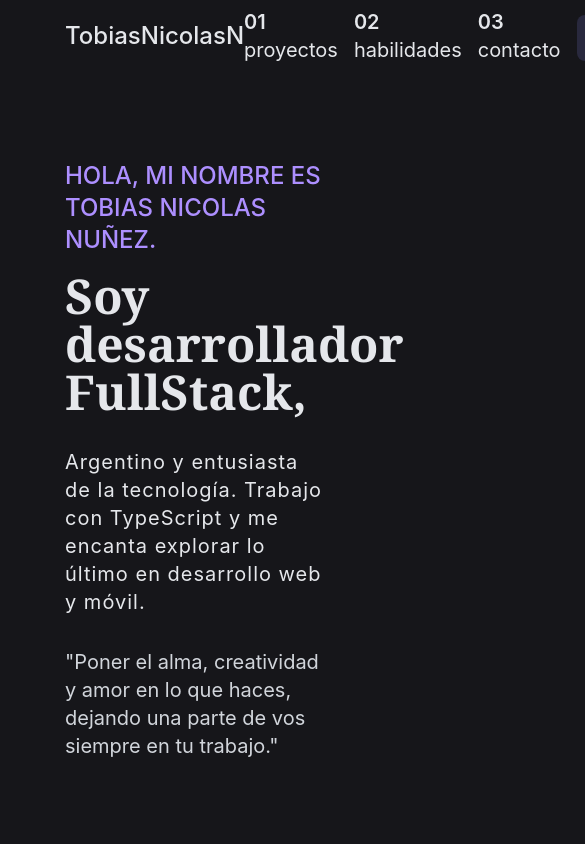
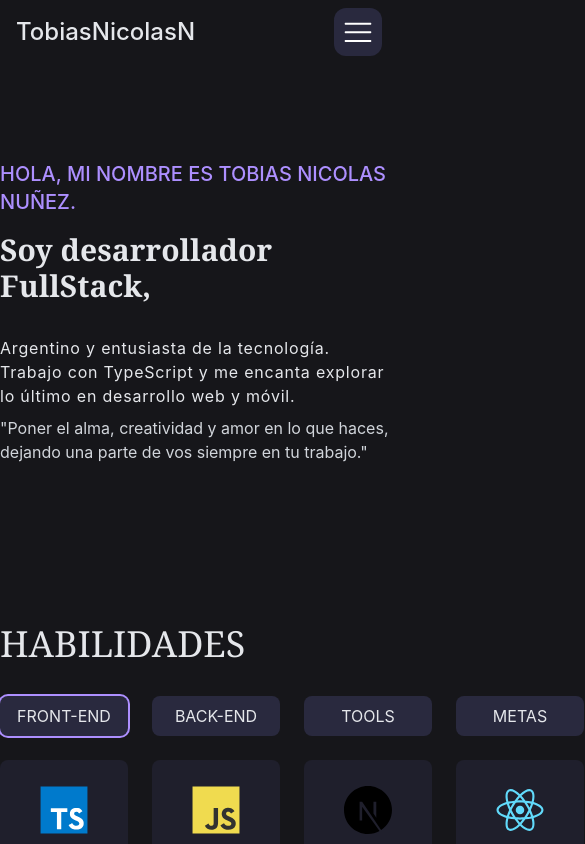
Before and after one commit to tobiasNicolasN/tobiasNPortfolio, a Next.js app: page / in a window 390 px wide. Shown: the top 844 px of the page, 585 px wide, since content can reach past the window. Built offline with nearby package versions, Linux system fonts and the light colour scheme; what tailwindcss-animated would draw is missing.

Commit message:
Responsive desing started

```diff
--- a/app/layout.tsx
+++ b/app/layout.tsx
@@ -19,6 +19,7 @@ export default function RootLayout({
   return (
     <html lang="en">
       <head>
+        <meta name="viewport" content="width=device-width, initial-scale=1.0" />
         <link rel="icon" href="favicon.ico" />
       </head>
       <body className={inter.className}>
--- a/app/page.tsx
+++ b/app/page.tsx
@@ -21,35 +21,35 @@ export default function Home() {
     <div>
       <NavBar />
       <div className="w-full flex flex-col items-center mt-40">
-        <main className="flex w-8/12 flex-col justify-center font-sans">
+        <main className="flex w-full md:w-8/12 flex-col justify-center font-sans">
           <div className="animate-fade-right animate-once animate-duration-[400ms] animate-delay-100 animate-ease-in">
             <Link
               href="/about"
-              className="text-2xl font-sans text-second hover:text-offset-second duration-300 font-medium inline"
+              className="text-xl md:text-2xl font-sans text-second hover:text-offset-second duration-300 font-medium inline"
             >
               {lang
                 ? 'HOLA, MI NOMBRE ES TOBIAS NICOLAS NUÑEZ.'
                 : 'HELLO, MY NAME IS TOBIAS NICOLAS NUÑEZ.'}
             </Link>
           </div>
-          <h1 className="text-5xl mt-4 font-semibold font-mono text-gray-200 animate-fade-right animate-once animate-duration-[400ms] animate-delay-100 animate-ease-in">
+          <h1 className="text-3xl md:text-5xl mt-4 font-semibold font-mono text-gray-200 animate-fade-right animate-once animate-duration-[400ms] animate-delay-100 animate-ease-in">
             {lang
               ? 'Soy desarrollador FullStack,'
               : "I'm a FullStack developer,"}
           </h1>
-          <h1 className="text-xl tracking-wider mt-8 text-gray-200 animate-fade-right animate-once animate-duration-[400ms] animate-delay-100 animate-ease-in ">
+          <h1 className="text-base md:text-xl tracking-wider mt-8 text-gray-200 animate-fade-right animate-once animate-duration-[400ms] animate-delay-100 animate-ease-in ">
             {lang
               ? 'Argentino y entusiasta de la tecnología. Trabajo con TypeScript y me encanta explorar lo último en desarrollo web y móvil.'
               : 'Argentinian and a tech enthusiast. I work with TypeScript and love exploring the latest in web and mobile development.'}
           </h1>
-          <h1 className="text-xl tracking-tracking-wider mt-8 text-gray-300 animate-fade-right animate-once animate-duration-[400ms] animate-delay-100 animate-ease-in">
+          <h1 className="text-base md:text-xl tracking-tracking-wider mt-2 text-gray-300 animate-fade-right animate-once animate-duration-[400ms] animate-delay-100 animate-ease-in">
             "
             {lang
               ? `Poner el alma, creatividad y amor en lo que haces, dejando una parte de vos siempre en tu trabajo.`
               : 'To do something with soul, creativity or love; to put something of yourself in your work.'}
             "
           </h1>
-          <Projects />
+          {/* <Projects /> */}
           <Skills />
           <Contact />
         </main>
--- a/src/NavBar.tsx
+++ b/src/NavBar.tsx
@@ -1,38 +1,68 @@
-'use client'
+'use client';
 
 import { useLang } from '@/context/LanguageContext';
-import { Link } from 'react-scroll'
+import { Link } from 'react-scroll';
 import DropDown from './DropDown';
 import { useState } from 'react';
+import SVGMenu from '../public/images/menu.svg'
 
 function NavBar() {
   const { language } = useLang();
   const lang = language === 'spanish';
   const [activeSection, setActiveSection] = useState<string>('');
+  const [bgmax, setBgmax] = useState<boolean>(false);
 
   return (
-    <div className="w-full flex flex-col items-center fixed bg-bg top-0 z-50">
-      <div className="flex justify-between items-center mt-2 mb-2 w-8/12 font-sans text-gray-200">
-        <div className="flex items-center gap-2">
+    <>
+      {/* {mobile menu} */}
+      <div
+  onClick={() => setBgmax(true)}
+  className={`bg-button fixed duration-300 z-50 flex items-center justify-center ${
+    bgmax ? 'w-full h-full top-0 right-0' : 'top-2 right-2 w-12 h-12 rounded-xl'
+  }`}
+>
+  <div className={`absolute top-2 right-2 w-8 h-8 duration-500 ${bgmax ? "bg-bg" : ""}`}>
+  {bgmax ? <svg
+          xmlns="http://www.w3.org/2000/svg"
+          className="text-white"
+          fill="none"
+          viewBox="0 0 24 24"
+          stroke="currentColor"
+          strokeWidth={2}
+        >
+          <path
+            strokeLinecap="round"
+            strokeLinejoin="round"
+            d="M6 18L18 6M6 6l12 12"
+          />
+        </svg> : <SVGMenu/>}
+  </div>
+  {/* Your content here */}
+</div>
+
+
+      <div className="w-full p-2 flex flex-col md:items-center fixed bg-bg top-0 z-40">
+        <div className="flex md:justify-between md:items-center mt-2 mb-2 md:w-8/12 font-sans text-gray-200">
+          <div className="md:flex md:items-center gap-2">
             <Link
               href="/"
-            to=''
-            className="text-2xl font-medium hover:text-offset-second ease-in duration-300"
+              to=""
+              className="ml-2 md:ml-0 text-2xl font-medium hover:text-offset-second ease-in duration-300"
             >
               TobiasNicolasN
             </Link>
           </div>
-        <ul className="flex items-center justify-center align-middle gap-4">
+          <ul className="hidden md:flex items-center justify-center gap-4">
             <li>
               <Link
                 className="group transition-all duration-200 ease-in-out text-xl"
                 href="/"
-              to='projects'
+                to="projects"
                 spy={true}
                 smooth={true}
                 offset={-70}
                 duration={500}
-              onSetActive={() => setActiveSection("projects")}
+                onSetActive={() => setActiveSection('projects')}
               >
                 <span className="bg-left-bottom bg-gradient-to-r from-second to-second bg-[length:0%_2px] bg-no-repeat group-hover:bg-[length:100%_2px] transition-all duration-700 ease-out">
                   <span className="font-semibold">01</span>{' '}
@@ -44,23 +74,14 @@ function NavBar() {
               <Link
                 className="group transition-all duration-200 ease-in-out text-xl"
                 href="/"
-              to='skills'
+                to="skills"
                 spy={true}
                 smooth={true}
                 offset={-150}
                 duration={700}
-              onSetActive={() => setActiveSection("skills")}
+                onSetActive={() => setActiveSection('skills')}
               >
                 <span className="bg-left-bottom bg-gradient-to-r from-second to-second bg-[length:0%_2px] bg-no-repeat group-hover:bg-[length:100%_2px] transition-all duration-700 ease-out">
-
-              {/* <span
-                className={`bg-left-bottom bg-gradient-to-r from-second to-second bg-[length:0%_2px] bg-no-repeat transition-all duration-700 ease-out ${
-                  activeSection === 'skills'
-                    ? 'bg-[length:100%_2px]'
-                    : 'group-hover:bg-[length:100%_2px]'
-                }`}
-              > */}
-
                   <span className="font-semibold">02</span>{' '}
                   {lang ? 'habilidades' : 'skills'}
                 </span>
@@ -70,12 +91,12 @@ function NavBar() {
               <Link
                 className="group transition-all ease-in-out text-xl"
                 href="/"
-              to='contact'
+                to="contact"
                 spy={true}
                 smooth={true}
                 offset={-70}
                 duration={700}
-              onSetActive={() => setActiveSection("contact")}
+                onSetActive={() => setActiveSection('contact')}
               >
                 <span className="bg-left-bottom bg-gradient-to-r from-second to-second bg-[length:0%_2px] bg-no-repeat group-hover:bg-[length:100%_2px] transition-all duration-700 ease-out">
                   <span className="font-semibold">03</span>{' '}
@@ -89,6 +110,7 @@ function NavBar() {
           </ul>
         </div>
       </div>
+    </>
   );
 }
 
--- a/src/Skills.tsx
+++ b/src/Skills.tsx
@@ -37,7 +37,7 @@ function Skills() {
   return (
     <Element
       name="skills"
-      className="flex flex-col w-full items-left mb-40 font-sans text-gray-200"
+      className="flex flex-col w-full items-left mt-40 mb-40 font-sans text-gray-200"
     >
       <h1 className="text-4xl font-mono font-medium">
         {lang ? 'HABILIDADES' : 'SKILLS'}
--- a/src/projectsArrays.tsx
+++ b/src/projectsArrays.tsx
@@ -19,13 +19,13 @@ const cashTracker: IProjects = {
     'A fullstack application that allows you to record expenses and consumption. It uses the dollar API to log expenses in Argentine pesos and dollars, according to the exchange rate at the time of the expense. Available in mobile and web versions.',
   ],
   techs: [
-    <SVGTypescript />,
-    <SVGReact />,
-    <SVGTailwind />,
-    <SVGNodejs />,
-    <SVGExpress />,
-    <SVGMongodb />,
-    <SVGMongoose />,
+    <SVGTypescript key={0} />,
+    <SVGReact key={1} />,
+    <SVGTailwind key={2} />,
+    <SVGNodejs key={3} />,
+    <SVGExpress key={4} />,
+    <SVGMongodb key={5} />,
+    <SVGMongoose key={6} />,
   ],
 };
 
```
Also changed, not shown: public/images/menu.svg (added). Lines whose indentation alone changed are shown as unchanged.
